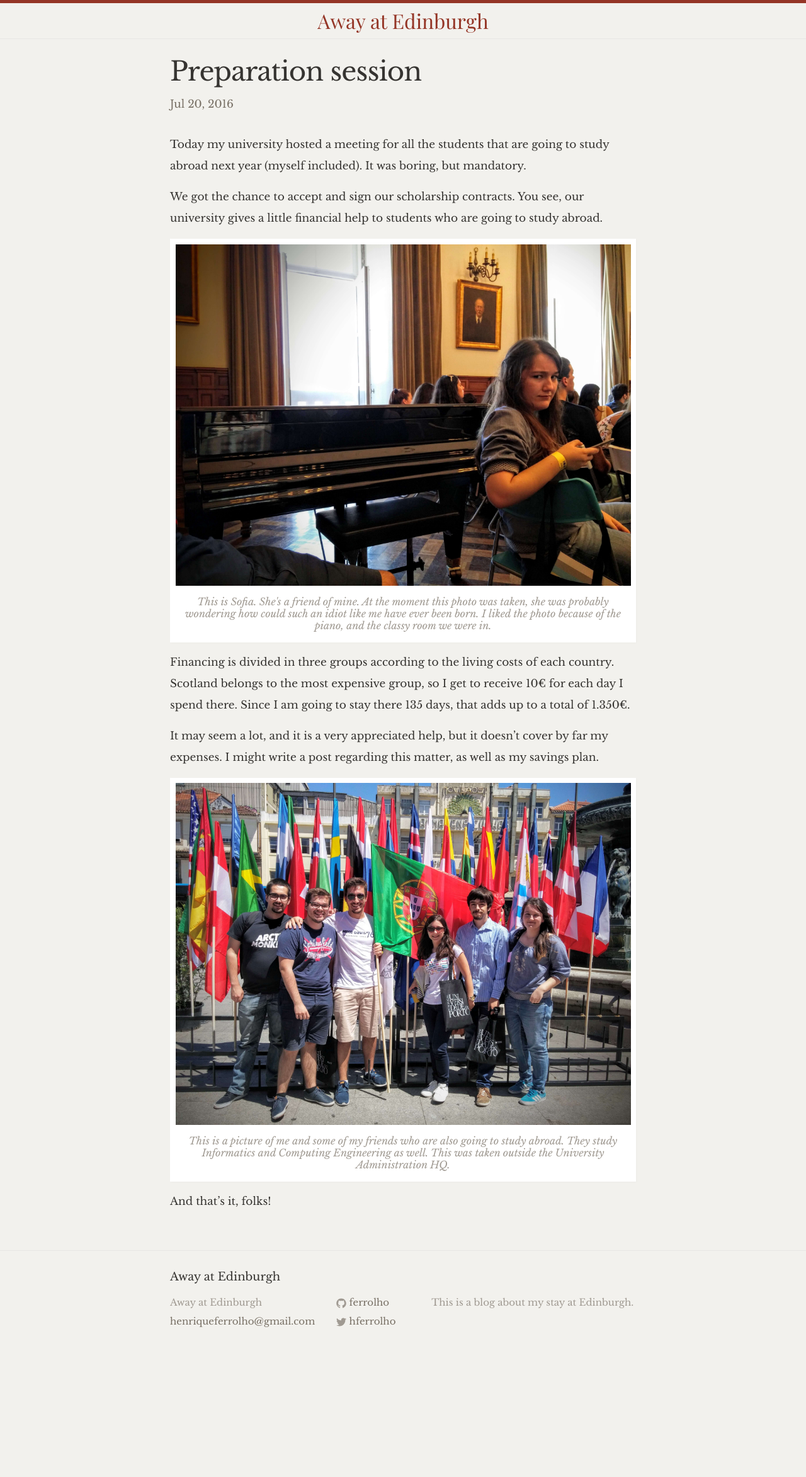
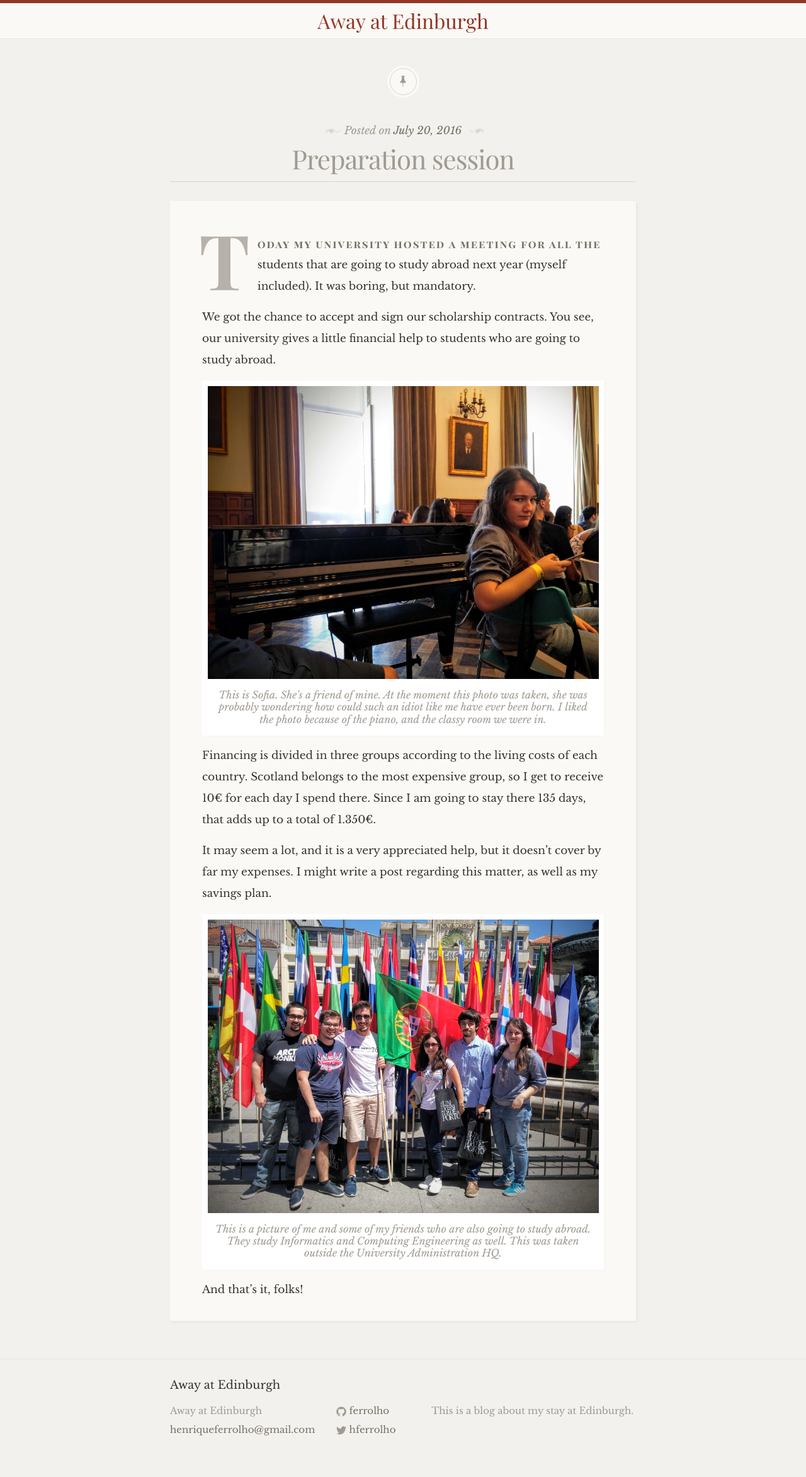
Before and after one commit to ferrolho/away-at-edinburgh, a Jekyll site: the page built from _posts/2016-07-21-preparation-session.markdown, in a window 1280 px wide. Shown: the whole page at 63% size. Built offline with Jekyll 4.4.1, drawn with Linux system fonts in a browser that asks for light colours; some web fonts are replaced; before the commit the page ends 2173 px from its top, so only the background shows below that.

Commit message:
Edits individual post page

```diff
--- a/_layouts/post.html
+++ b/_layouts/post.html
@@ -1,15 +1,17 @@
 ---
 layout: default
 ---
-<article class="post" itemscope itemtype="http://schema.org/BlogPosting">
 
 <header class="post-header">
+	<div>
+		<span>Posted on </span><span class="post-meta">{{ page.date | date: "%B %-d, %Y" }}</span>
+	</div>
+
 	<h1 class="post-title" itemprop="name headline">{{ page.title }}</h1>
-    <p class="post-meta"><time datetime="{{ page.date | date_to_xmlschema }}" itemprop="datePublished">{{ page.date | date: "%b %-d, %Y" }}</time>{% if page.author %} • <span itemprop="author" itemscope itemtype="http://schema.org/Person"><span itemprop="name">{{ page.author }}</span></span>{% endif %}</p>
 </header>
 
-  <div class="post-content" itemprop="articleBody">
+<article class="post" itemscope itemtype="http://schema.org/BlogPosting">
+	<div class="entry-content" itemprop="articleBody">
 		{{ content }}
 	</div>
-
 </article>
--- a/_sass/_base.scss
+++ b/_sass/_base.scss
@@ -37,6 +37,128 @@ ul, ol, dl, figure,
     margin-bottom: $spacing-unit / 2;
 }
 
+
+
+/**
+ * Articles
+ */
+article {
+    background: #faf9f5;
+    box-shadow: 2px 2px 6px rgba(0, 0, 0, 0.05);
+    margin-bottom: $spacing-unit;
+    padding: 3em 3em 1em;
+
+    @include media-query($on-palm) {
+        padding: 1em 1em 0.3em;
+    }
+
+    > .entry-content {
+        @include media-query($on-palm) {
+            font-size: 80%;
+        }
+
+        &:first-letter {
+            color: #b7b1a9;
+            display: inline-block;
+            float: left;
+            font-family: "Playfair Display";
+            font-size: 121px;
+            font-style: normal;
+            font-weight: 700;
+            line-height: 70px;
+            margin: 6px 10px 0 -5px;
+
+            @include media-query($on-palm) {
+                font-size: 70px;
+                line-height: 30px;
+            }
+        }
+
+        &:first-line {
+            color: #787065;
+            font-family: "Playfair Display SC";
+            font-size: 1em;
+            font-style: normal !important;
+            font-weight: bold;
+            letter-spacing: 2px;
+        }
+    }
+}
+
+.post-header {
+    border-bottom: 1px solid #d9d6d0;
+    margin-bottom: 2rem;
+    text-align: center;
+
+    &:before {
+        background: #faf9f5;
+        border: 1px solid #d9d6d0;
+        border-radius: 50%;
+        box-shadow: 0 0 0 4px #faf9f5;
+        color: #a09a92;
+        content: "p";
+        display: inline-block;
+        font-family: libretto-icons;
+        font-size: 21px;
+        line-height: 21px;
+        margin: 1rem auto 2rem;
+        padding: 10px;
+        text-shadow: none;
+    }
+
+    > div {
+        color: $grey-color;
+        font-size: $base-font-size;
+        font-style: italic;
+
+        @include media-query($on-palm) {
+            font-size: $small-font-size;
+        }
+
+        &:before {
+            color: #d9d6d0;
+            content: "~";
+            display: inline-block;
+            font-family: libretto-icons;
+            font-size: 24px;
+            margin: 0 0.25rem;
+            text-shadow: none;
+            vertical-align: -6px;
+        }
+
+        &:after {
+            color: #d9d6d0;
+            content: "`";
+            display: inline-block;
+            font-family: libretto-icons;
+            font-size: 24px;
+            margin: 0 0.25rem;
+            text-shadow: none;
+            vertical-align: -6px;
+        }
+    }
+}
+
+.post-list {
+    .post-header {
+        &:before {
+            background: #eae9e6;
+            border: 1px solid #d9d6d0;
+            border-color: #faf9f5;
+            border-radius: 50%;
+            box-shadow: 0 0 0 4px #eae9e6;
+            color: #a09a92;
+            content: "p";
+            display: inline-block;
+            font-family: libretto-icons;
+            font-size: 21px;
+            line-height: 21px;
+            margin-bottom: 1rem;
+            padding: 10px;
+            text-shadow: none;
+        }
+    }
+}
 
 
 /**
--- a/_sass/_layout.scss
+++ b/_sass/_layout.scss
@@ -2,6 +2,7 @@
  * Site header
  */
 .site-header {
+    background: #faf9f5;
     border-top: 5px solid $title-color;
     border-bottom: 1px solid $grey-color-light;
     min-height: 56px;
@@ -110,104 +111,6 @@
 .post-list {
     margin-left: 0;
     list-style: none;
-
-    article {
-        background: #faf9f5;
-        box-shadow: 2px 2px 6px rgba(0, 0, 0, 0.05);
-        margin-bottom: $spacing-unit;
-        padding: 3em 3em 1em;
-
-        @include media-query($on-palm) {
-            padding: 1em 1em 0.3em;
-        }
-
-        > header {
-            border-bottom: 1px solid #d9d6d0;
-            margin-bottom: 2rem;
-            text-align: center;
-
-            &:before {
-                background: #eae9e6;
-                border: 1px solid #d9d6d0;
-                border-color: #faf9f5;
-                border-radius: 50%;
-                box-shadow: 0 0 0 4px #eae9e6;
-                color: #a09a92;
-                content: "p";
-                display: inline-block;
-                font-family: libretto-icons;
-                font-size: 21px;
-                line-height: 21px;
-                margin-bottom: 1rem;
-                padding: 10px;
-                text-shadow: none;
-            }
-
-            > div {
-                color: $grey-color;
-                font-size: $base-font-size;
-                font-style: italic;
-
-                @include media-query($on-palm) {
-                    font-size: $small-font-size;
-                }
-
-                &:before {
-                    color: #d9d6d0;
-                    content: "~";
-                    display: inline-block;
-                    font-family: libretto-icons;
-                    font-size: 24px;
-                    margin: 0 0.25rem;
-                    text-shadow: none;
-                    vertical-align: -6px;
-                }
-
-                &:after {
-                    color: #d9d6d0;
-                    content: "`";
-                    display: inline-block;
-                    font-family: libretto-icons;
-                    font-size: 24px;
-                    margin: 0 0.25rem;
-                    text-shadow: none;
-                    vertical-align: -6px;
-                }
-            }
-        }
-
-        > .entry-content {
-            @include media-query($on-palm) {
-                font-size: 80%;
-            }
-
-            &:first-letter {
-                color: #b7b1a9;
-                display: inline-block;
-                float: left;
-                font-family: "Playfair Display";
-                font-size: 121px;
-                font-style: normal;
-                font-weight: 700;
-                line-height: 70px;
-                margin: 6px 10px 0 -5px;
-
-                @include media-query($on-palm) {
-                    font-size: 70px;
-                    line-height: 30px;
-                }
-            }
-
-            &:first-line {
-                color: #787065;
-                font-family: "Playfair Display SC";
-                font-size: 1em;
-                font-style: normal !important;
-                font-weight: bold;
-                letter-spacing: 2px;
-            }
-        }
-    }
 }
 
 .post-meta {
@@ -234,6 +137,8 @@
 }
 
 .post-title {
+    color: $grey-color;
+    font-family: "Playfair Display";
     font-size: 42px;
     letter-spacing: -1px;
     line-height: 1;
--- a/index.html
+++ b/index.html
@@ -8,7 +8,7 @@ layout: default
 		{% for post in site.posts %}
 		<li>
 			<article>
-				<header>
+				<header class="post-header">
 					<div>
 						<span>Posted on </span><span class="post-meta">{{ post.date | date: "%B %-d, %Y" }}</span>
 					</div>
```
Also changed, not shown: _posts/2016-07-21-preparation-session.markdown (renamed from _posts/2016-07-22-preparation-session.markdown). Lines whose indentation alone changed are shown as unchanged.
